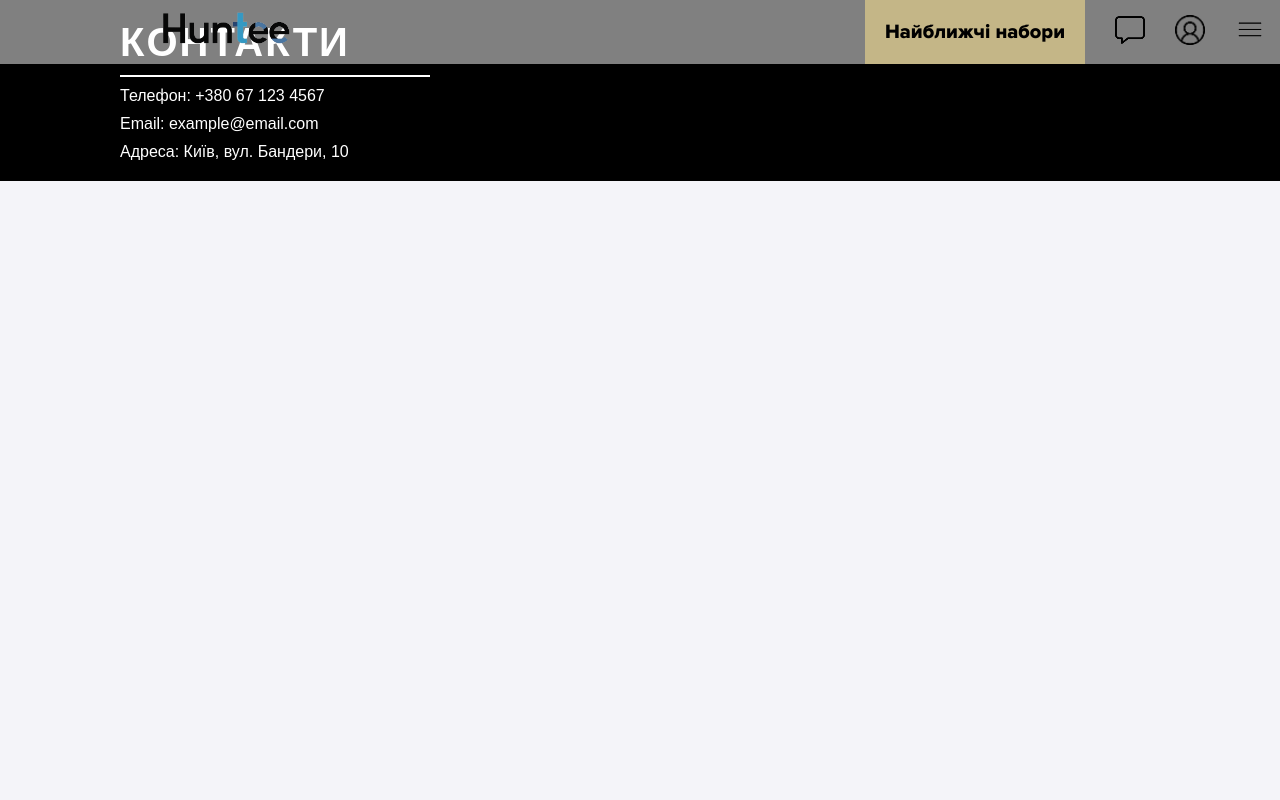
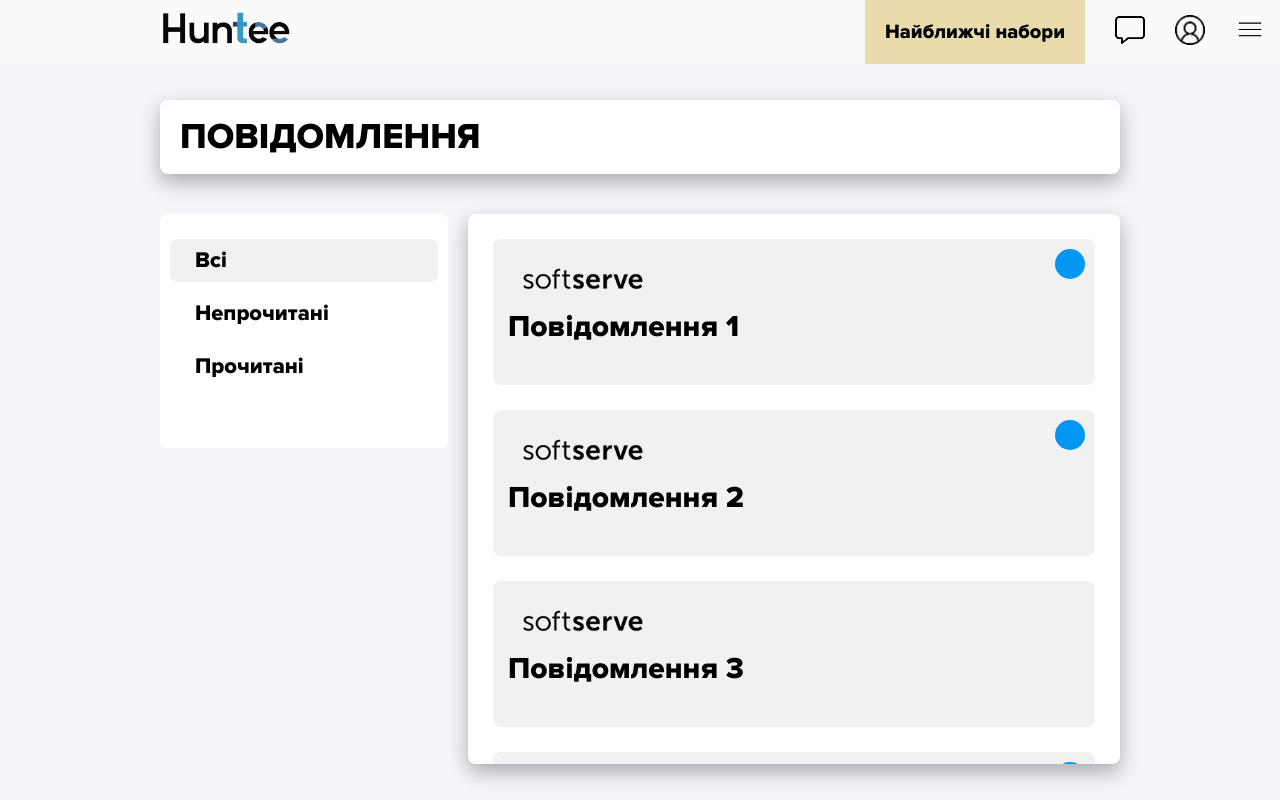
Before and after one commit to valerii-okhmak/huntee, a React (Create React App) app in the folder frontend/: page /messages in a window 1280 px wide. Shown: the top 800 px of the page. Built offline with nearby package versions, Linux system fonts and the light colour scheme; a web font is replaced by a local one.

Commit message:
message page

```diff
--- a/frontend/src/App.js
+++ b/frontend/src/App.js
@@ -11,6 +11,7 @@ import TrialTest from './pages/TrialTestPage';
 import Header from './components/header/Header';
 import Footer from './components/footer/Footer';
 import ProtectedRoute from './components/ProtectedRoute';
+import MessagePage from './pages/MessagePage';
 
 const App = () => {
   return (
@@ -24,6 +25,7 @@ const App = () => {
         <Route path="/testpage" element={<TestPage />} />
         <Route path="/alltests" element={<AllTestsPage />} />
         <Route path='/trialtest' element={<TrialTest />} />
+        <Route path="/messages" element={<MessagePage />} />
 
         {/* Protected routes*/}
         <Route element={<ProtectedRoute />}>
--- /dev/null
+++ b/frontend/src/components/message/messageItem/MessageItem.css
@@ -0,0 +1,33 @@
+.message-item {
+    background-color: #F1F1F1;
+    padding: 20px 15px 40px 15px;
+    border-radius: 8px;
+    position: relative;
+}
+
+.message-logo img {
+    height: 45px; /* або який потрібно розмір */
+    object-fit: contain;
+}
+
+.message-testname {
+color: black;
+font-family: 'MyFont', sans-serif;
+font-size: 30px;
+text-decoration: none;
+}
+
+.message-testname:hover {
+    text-decoration: underline;
+}
+
+.unread-message {
+    border-radius: 50%;
+    background-color: #0096F3;
+    width: 30px;
+    height: 30px;
+    position: absolute;
+    top: 10px;
+    right: 10px;
+
+}
--- /dev/null
+++ b/frontend/src/components/message/messageItem/MessageItem.js
@@ -0,0 +1,17 @@
+import React from 'react';
+import './MessageItem.css';
+
+const MessageItem = ({logo ,testname, read }) => {
+  return (
+    <div className="message-item">
+      <div className="message-logo">
+        <img src={logo} alt="Фото компанії" />
+      </div>
+      <a href='' className="message-testname">{testname}</a>
+
+      {!read && <div className='unread-message'></div>}
+    </div>
+  );
+};
+
+export default MessageItem;
--- /dev/null
+++ b/frontend/src/components/message/messageList/MessageList.css
@@ -0,0 +1,12 @@
+.message-list {
+    display: flex;
+    flex-direction: column;
+    gap: 25px;
+    padding: 25px 25px;
+    background-color: white;
+    border-radius: 8px;
+    flex: 1 1 auto;
+    box-shadow: 0 8px 20px rgba(0, 0, 0, 0.3);
+    max-height: 550px;
+    overflow: scroll;
+}
--- /dev/null
+++ b/frontend/src/components/message/messageList/MessageList.js
@@ -0,0 +1,22 @@
+import React from 'react';
+import './MessageList.css';
+import MessageItem from '../messageItem/MessageItem';
+import logo from "../../../img/softserve.png"; // Імпортуємо PNG-логотип
+
+const MessageList = () => {
+  return (
+    <div className="message-list">
+      <MessageItem logo={logo} testname="Повідомлення 1" read={false} />
+      <MessageItem logo={logo} testname="Повідомлення 2" read={false} />
+      <MessageItem logo={logo} testname="Повідомлення 3" read={true} />
+      <MessageItem logo={logo} testname="Повідомлення 1" read={false} />
+      <MessageItem logo={logo} testname="Повідомлення 2" read={false} />
+      <MessageItem logo={logo} testname="Повідомлення 3" read={true} />
+      <MessageItem logo={logo} testname="Повідомлення 1" read={false} />
+      <MessageItem logo={logo} testname="Повідомлення 2" read={false} />
+      <MessageItem logo={logo} testname="Повідомлення 3" read={true} />
+    </div>
+  );
+};
+
+export default MessageList;
--- /dev/null
+++ b/frontend/src/components/message/messageTitle/MessageTitle.css
@@ -0,0 +1,13 @@
+.message-title {
+    margin-top: 100px;
+    color: black;
+    font-family: 'MyFont', sans-serif;
+    font-weight: bold;
+    font-size: 18px;
+    text-align: left;
+    background-color: #ffffff;
+    padding: 15px 20px;
+    border-radius: 8px;
+    box-shadow: 0 8px 20px rgba(0, 0, 0, 0.3);
+    text-transform: uppercase;
+}
--- /dev/null
+++ b/frontend/src/components/message/messageTitle/MessageTitle.js
@@ -0,0 +1,12 @@
+import React from 'react';
+import './MessageTitle.css';
+
+const MessageTitle = () => {
+  return (
+    <div className="message-title container">
+      <h1>Повідомлення</h1>
+    </div>
+  );
+};
+
+export default MessageTitle;
--- /dev/null
+++ b/frontend/src/components/message/messageType/MessageType.css
@@ -0,0 +1,28 @@
+.message-type {
+    flex: 0 0 30%;
+}
+.message-type__container {
+    display: flex;
+    flex-direction: column;
+    gap: 10px;
+    padding: 25px 10px 60px 10px;
+    background-color: white;
+    border-radius: 8px;
+}
+
+.message-type__item {
+    font-size: 22px;
+    font-family: 'MyFont', sans-serif;
+    color: #000000;
+    padding: 8px 25px;
+    border-radius: 8px;
+}
+
+.message-type__item--active {
+    background-color: #F1F1F1;
+}
+
+.message-type__item:hover {
+    background-color: #F1F1F1;
+    cursor: pointer;
+}
--- /dev/null
+++ b/frontend/src/components/message/messageType/MessageType.js
@@ -0,0 +1,30 @@
+import React, { useState } from 'react';
+import './MessageType.css';
+
+const MessageType = () => {
+  const [activeType, setActiveType] = useState('all');
+
+  const types = [
+    { id: 'all', label: 'Всі' },
+    { id: 'unread', label: 'Непрочитані' },
+    { id: 'read', label: 'Прочитані' }
+  ];
+
+  return (
+    <div className="message-type">
+      <div className="message-type__container">
+        {types.map((type) => (
+          <div
+            key={type.id}
+            className={`message-type__item ${activeType === type.id ? 'message-type__item--active' : ''}`}
+            onClick={() => setActiveType(type.id)}
+          >
+            {type.label}
+          </div>
+        ))}
+      </div>
+    </div>
+  );
+};
+
+export default MessageType;
--- a/frontend/src/index.css
+++ b/frontend/src/index.css
@@ -83,7 +83,13 @@ main {
   gap: 20px;
   margin-bottom: 50px;
   padding-top: 80px;
+}
 
+.message {
+  display: flex;
+  gap: 20px;
+  margin-bottom: 50px;
+  padding-top: 40px;
 }
 
 .trialMain {
--- /dev/null
+++ b/frontend/src/pages/MessagePage.js
@@ -0,0 +1,18 @@
+import React from 'react';
+import MessageTitle from '../components/message/messageTitle/MessageTitle';
+import MessageType from '../components/message/messageType/MessageType';
+import MessageList from '../components/message/messageList/MessageList';
+
+const MessagePage = () => {
+  return (
+    <div className="page">
+        <MessageTitle/>
+      <div className='message container'>
+        <MessageType/>
+        <MessageList/>
+      </div>
+    </div>
+  )
+}
+
+export default MessagePage
```
Also changed, not shown: 1 other file (tests, documents, lock files or other folders).
